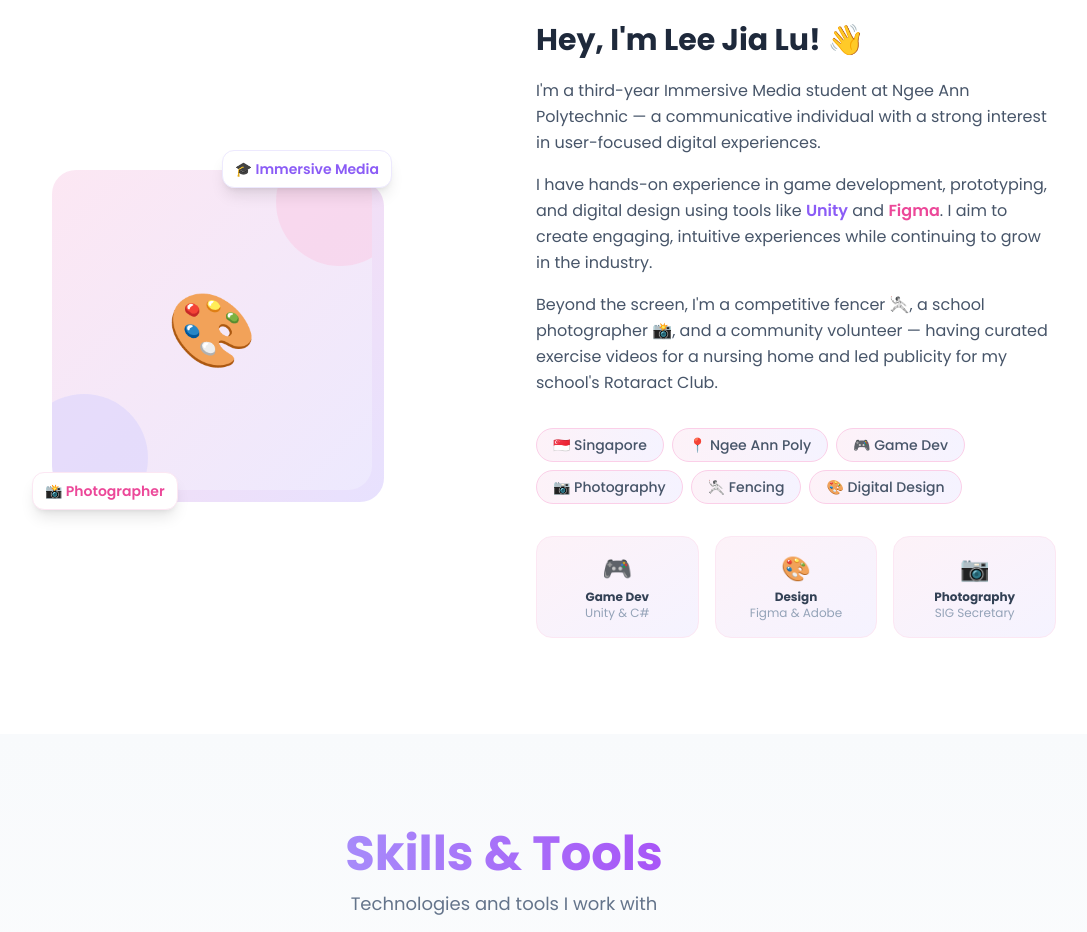
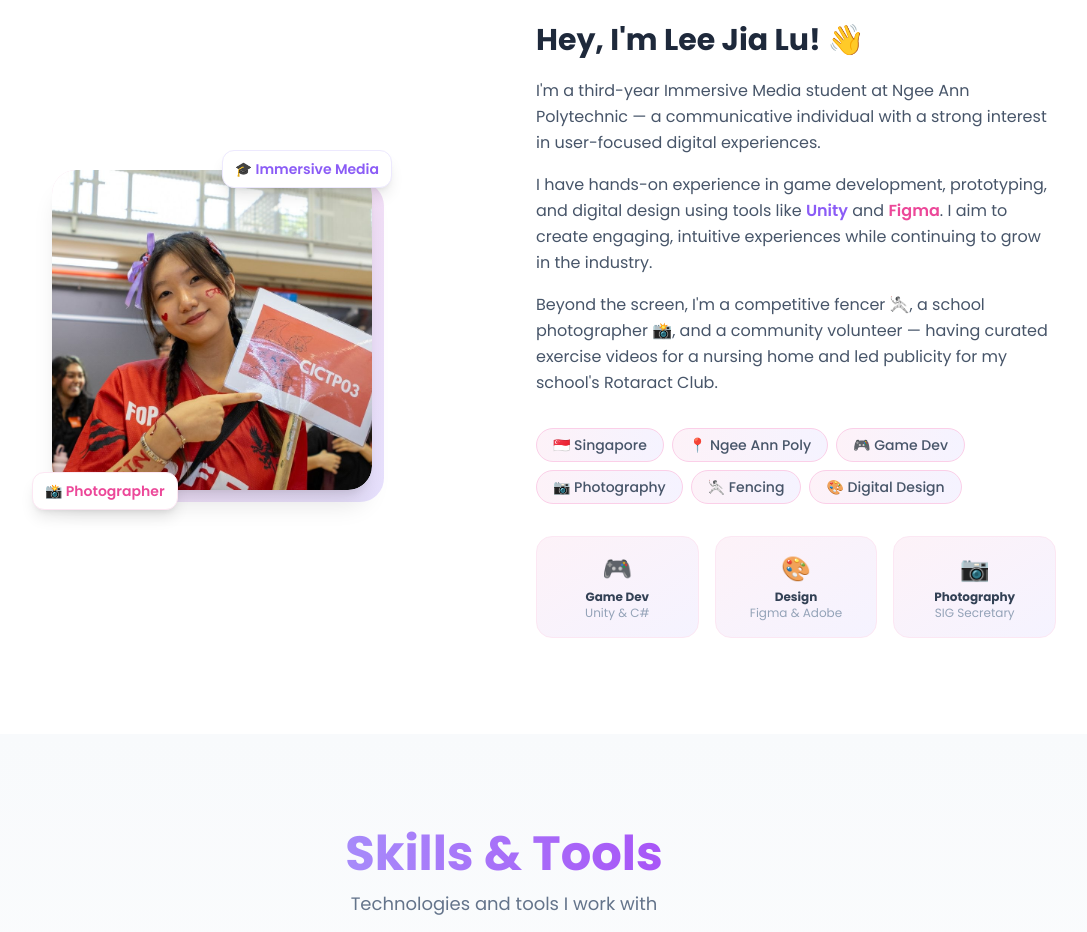
Before and after one commit to s10269187/Resume_Website, a React (Vite) app: page / in a window 1280 px wide. Shown: the part 1040-1972 px from the top of the page, without its empty margins (136-1223 px from the left). Built offline with nearby package versions, Linux system fonts and the light colour scheme.

Commit message:
Added Profile Picture

```diff
--- a/src/components/About.jsx
+++ b/src/components/About.jsx
@@ -26,11 +26,15 @@ export default function About() {
               {/* Offset shadow card */}
               <div className="absolute inset-0 bg-gradient-to-br from-pink-300 to-violet-300 rounded-3xl translate-x-3 translate-y-3 opacity-40" />
               {/* Main card */}
-              <div className="relative w-full h-full bg-gradient-to-br from-pink-100 to-violet-100 rounded-3xl flex items-center justify-center overflow-hidden">
-                {/* Decorative circles */}
-                <div className="absolute -top-8 -right-8 w-32 h-32 bg-pink-200 rounded-full opacity-60" />
-                <div className="absolute -bottom-8 -left-8 w-32 h-32 bg-violet-200 rounded-full opacity-60" />
-                <span className="text-7xl z-10">🎨</span>
+              <div className="relative w-full h-full bg-gradient-to-br from-pink-100 to-violet-100 rounded-3xl overflow-hidden shadow-xl">
+                {/* Profile image */}
+                <img
+                  src="/profile.jpg"
+                  alt="Lee Jia Lu"
+                  className="w-full h-full object-cover rounded-3xl"
+                />
+                {/* Subtle overlay gradient */}
+                <div className="absolute inset-0 bg-gradient-to-b from-transparent via-transparent to-black/10 pointer-events-none rounded-3xl" />
               </div>
               {/* Floating chips */}
               <div className="absolute -top-5 -right-5 bg-white rounded-xl px-3 py-2 shadow-lg text-sm font-semibold text-violet-500 border border-violet-100">
```
Also changed, not shown: public/profile.jpg (added).
